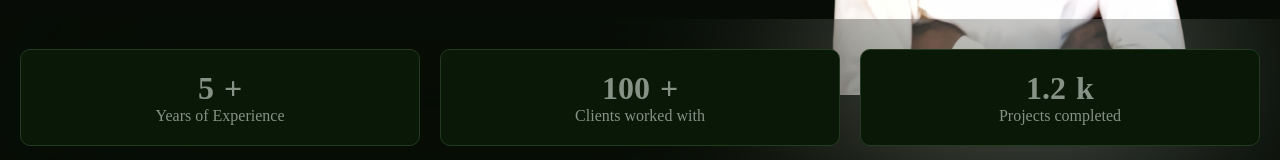
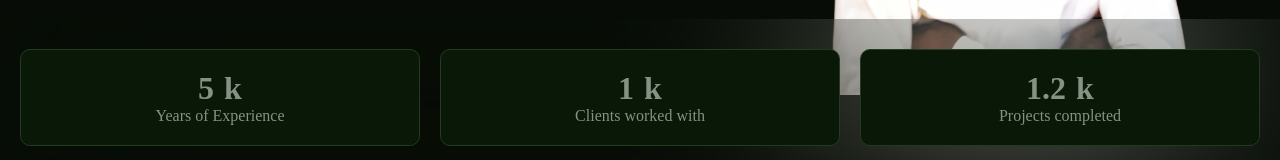
Before and after one commit to VictoryOseiwe/newPortfolio, a React (Vite) app: page / in a window 1280 px wide. Shown: the part 485-645 px from the top of the page. Built offline with nearby package versions, Linux system fonts and the light colour scheme.

Commit message:
i guess i just completed the achievement cluster

```diff
--- a/src/commons/Achievement/achievementCard/Card.css
+++ b/src/commons/Achievement/achievementCard/Card.css
@@ -18,6 +18,6 @@
   }
 
   .card > h1 {
-    font-size: 15px;
+    font-size: 20px;
   }
 }
--- a/src/commons/Achievement/index.jsx
+++ b/src/commons/Achievement/index.jsx
@@ -11,7 +11,7 @@ function Achievement() {
   useEffect(() => {
     const timeOutId = setTimeout(() => {
       setExperience(5);
-      setClients(100);
+      setClients(1);
       setProjects(1.2);
     }, 1000);
 
@@ -23,8 +23,8 @@ function Achievement() {
   return (
     <>
       <div className="achievement-container">
-        <Card value={experience} text="Years of Experience" symbol="+" />
-        <Card value={clients} text="Clients worked with" symbol="+" />
+        <Card value={experience} text="Years of Experience" symbol="k" />
+        <Card value={clients} text="Clients worked with" symbol="k" />
         <Card value={projects} text="Projects completed" symbol="k" />
       </div>
     </>
```
